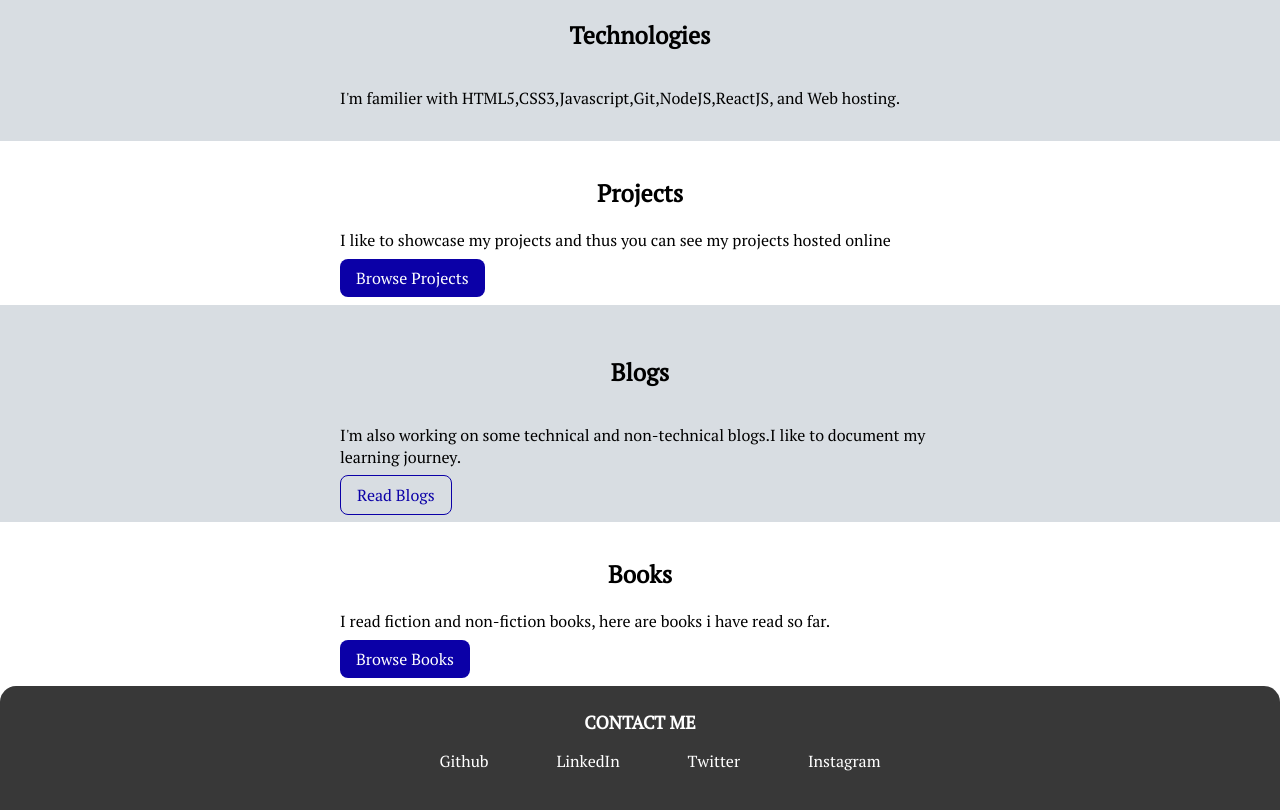
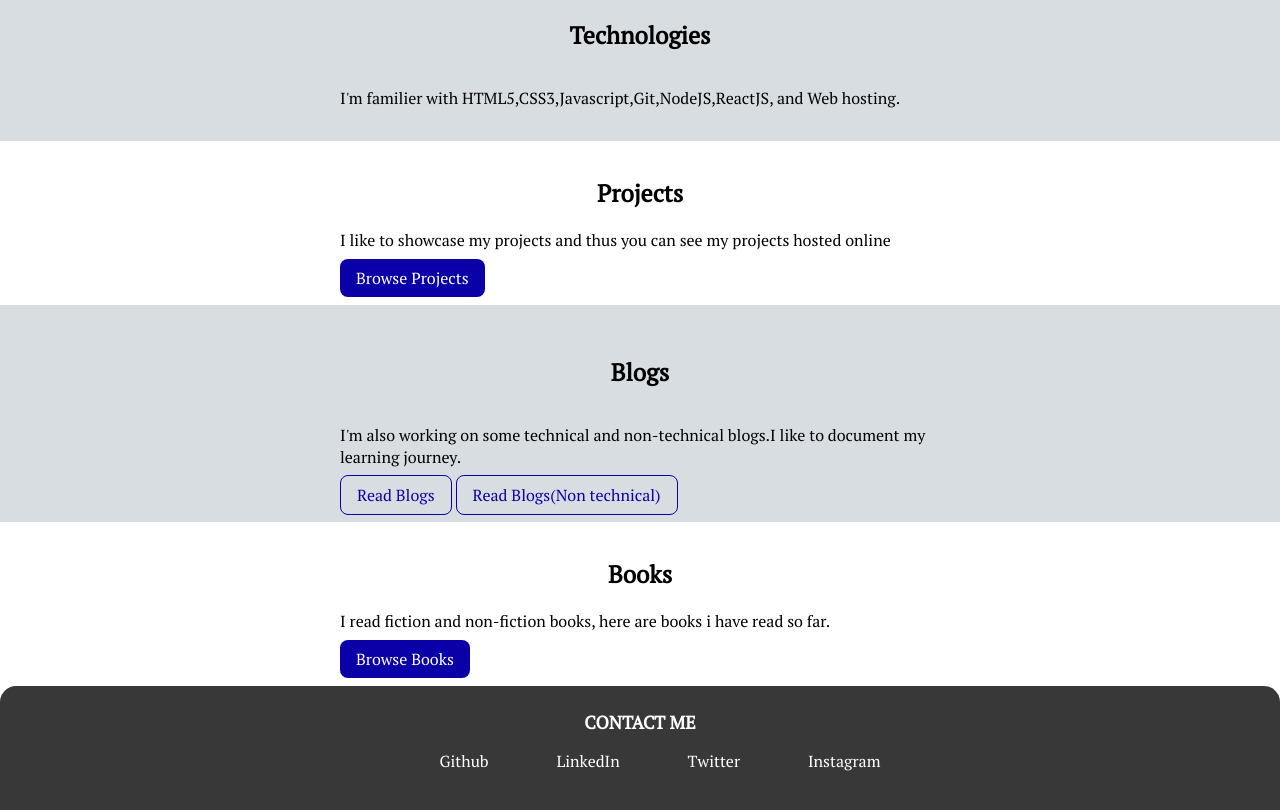
Before and after one commit to vikasrajpoot30/my-portfolio, a plain HTML site: page index.html in a window 1280 px wide. Shown: the part 573-1383 px from the top of the page. Drawn offline with Linux system fonts and the light colour scheme.

Commit message:
Updated blog links

```diff
--- a/index.html
+++ b/index.html
@@ -74,6 +74,10 @@
         <a href="https://vikasrajpoot.hashnode.dev/" class="link secondary-link"
           >Read Blogs</a
         >
+                <a href="https://medium.com/@vikasnine" class="link secondary-link"
+          >Read Blogs(Non technical) </a
+        >
+
       </div>
     </section>
     <!--section 4 BOOKS -->
```
